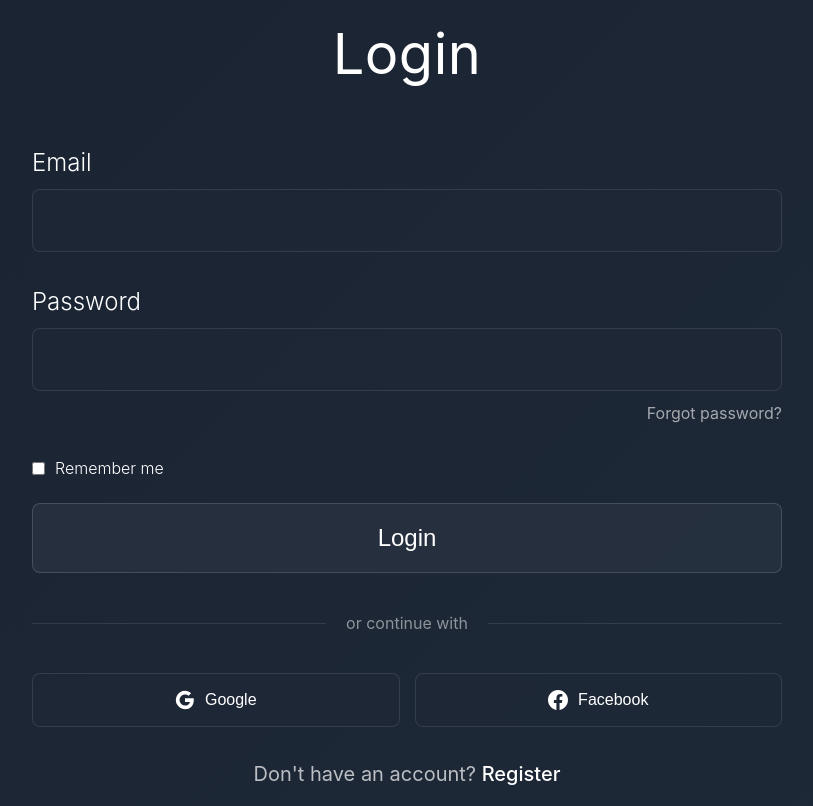
After one commit to OtavioNardini/PythonwifiScanner, a Django app: page /login/ in a window 1280 px wide. The commit adds this page. Shown: the whole page, without its empty margins (233-1046 px from the left). Run offline with Django 5.2, Linux system fonts and the light colour scheme.

Commit message:
login funcionando

```diff
--- /dev/null
+++ b/wifi_scanner/app_wifi_scanner/templates/usuarios/login.html
@@ -0,0 +1,249 @@
+<!DOCTYPE html>
+<html lang="pt-BR">
+<head>
+    <meta charset="UTF-8">
+    <meta name="viewport" content="width=device-width, initial-scale=1.0">
+    <title>Login</title>
+    <style>
+        * {
+            margin: 0;
+            padding: 0;
+            box-sizing: border-box;
+        }
+
+        body {
+            font-family: -apple-system, BlinkMacSystemFont, 'Segoe UI', Arial, sans-serif;
+            background: linear-gradient(135deg, #1a2332 0%, #1e2938 100%);
+            color: #ffffff;
+            min-height: 100vh;
+            display: flex;
+            justify-content: center;
+            align-items: center;
+            padding: 20px;
+        }
+
+        .container {
+            width: 100%;
+            max-width: 750px;
+        }
+
+        h1 {
+            font-size: 56px;
+            font-weight: 400;
+            text-align: center;
+            margin-bottom: 60px;
+            letter-spacing: 0.5px;
+        }
+
+        .form-group {
+            margin-bottom: 35px;
+        }
+
+        label {
+            display: block;
+            font-size: 24px;
+            margin-bottom: 12px;
+            font-weight: 300;
+        }
+
+        input {
+            width: 100%;
+            padding: 20px 24px;
+            font-size: 18px;
+            background: rgba(30, 41, 56, 0.6);
+            border: 1px solid rgba(255, 255, 255, 0.1);
+            border-radius: 8px;
+            color: #ffffff;
+            outline: none;
+            transition: all 0.3s;
+        }
+
+        input:focus {
+            background: rgba(30, 41, 56, 0.8);
+            border-color: rgba(255, 255, 255, 0.2);
+        }
+
+        input::placeholder {
+            color: rgba(255, 255, 255, 0.3);
+        }
+
+        .forgot-password {
+            text-align: right;
+            margin-top: 12px;
+        }
+
+        .forgot-password a {
+            color: rgba(255, 255, 255, 0.6);
+            text-decoration: none;
+            font-size: 16px;
+            transition: color 0.3s;
+        }
+
+        .forgot-password a:hover {
+            color: #ffffff;
+        }
+
+        .login-btn {
+            width: 100%;
+            padding: 20px;
+            font-size: 24px;
+            font-weight: 400;
+            background: rgba(40, 50, 65, 0.8);
+            border: 1px solid rgba(255, 255, 255, 0.15);
+            border-radius: 8px;
+            color: #ffffff;
+            cursor: pointer;
+            transition: all 0.3s;
+            margin-top: 25px;
+        }
+
+        .login-btn:hover {
+            background: rgba(50, 60, 75, 0.9);
+            border-color: rgba(255, 255, 255, 0.25);
+        }
+
+        .register-text {
+            text-align: center;
+            margin-top: 35px;
+            font-size: 20px;
+            color: rgba(255, 255, 255, 0.7);
+        }
+
+        .register-link {
+            color: #ffffff;
+            text-decoration: none;
+            font-weight: 500;
+            transition: opacity 0.3s;
+        }
+
+        .register-link:hover {
+            opacity: 0.7;
+        }
+
+        .divider {
+            display: flex;
+            align-items: center;
+            margin: 40px 0;
+        }
+
+        .divider::before,
+        .divider::after {
+            content: '';
+            flex: 1;
+            height: 1px;
+            background: rgba(255, 255, 255, 0.1);
+        }
+
+        .divider-text {
+            padding: 0 20px;
+            color: rgba(255, 255, 255, 0.5);
+            font-size: 16px;
+        }
+
+        .social-login {
+            display: flex;
+            gap: 15px;
+            margin-top: 30px;
+        }
+
+        .social-btn {
+            flex: 1;
+            padding: 16px;
+            font-size: 16px;
+            background: rgba(30, 41, 56, 0.6);
+            border: 1px solid rgba(255, 255, 255, 0.1);
+            border-radius: 8px;
+            color: #ffffff;
+            cursor: pointer;
+            transition: all 0.3s;
+            display: flex;
+            align-items: center;
+            justify-content: center;
+            gap: 10px;
+        }
+
+        .social-btn:hover {
+            background: rgba(30, 41, 56, 0.8);
+            border-color: rgba(255, 255, 255, 0.2);
+        }
+
+        .checkbox-group {
+            display: flex;
+            align-items: center;
+            gap: 10px;
+            margin-top: 20px;
+        }
+
+        .checkbox-group input[type="checkbox"] {
+            width: auto;
+            cursor: pointer;
+        }
+
+        .checkbox-group label {
+            font-size: 16px;
+            margin: 0;
+            cursor: pointer;
+        }
+    </style>
+</head>
+<body>
+    <div class="container">
+        <h1>Login</h1>
+
+        {% if erro %}
+        <div style="background: rgba(224, 120, 70, 0.2); border-left: 4px solid #e07846; padding: 20px; margin-bottom: 30px; border-radius: 8px; color: #e07846; font-size: 16px;">
+            ⚠️ {{ erro }}
+        </div>
+        {% endif %}
+
+        <form action="{% url 'login' %}" method="post">
+            {% csrf_token %}
+            <div class="form-group">
+                <label for="email">Email</label>
+                <input type="email" id="email" name="email" required>
+            </div>
+
+            <div class="form-group">
+                <label for="password">Password</label>
+                <input type="password" id="password" name="password" required>
+                <div class="forgot-password">
+                    <a href="#">Forgot password?</a>
+                </div>
+            </div>
+
+            <div class="checkbox-group">
+                <input type="checkbox" id="remember" name="remember">
+                <label for="remember">Remember me</label>
+            </div>
+
+            <button type="submit" class="login-btn">Login</button>
+
+            <div class="divider">
+                <div class="divider-text">or continue with</div>
+            </div>
+
+            <div class="social-login">
+                <button type="button" class="social-btn">
+                    <svg width="20" height="20" viewBox="0 0 24 24" fill="currentColor">
+                        <path d="M22.56 12.25c0-.78-.07-1.53-.2-2.25H12v4.26h5.92c-.26 1.37-1.04 2.53-2.21 3.31v2.77h3.57c2.08-1.92 3.28-4.74 3.28-8.09z"/>
+                        <path d="M12 23c2.97 0 5.46-.98 7.28-2.66l-3.57-2.77c-.98.66-2.23 1.06-3.71 1.06-2.86 0-5.29-1.93-6.16-4.53H2.18v2.84C3.99 20.53 7.7 23 12 23z"/>
+                        <path d="M5.84 14.09c-.22-.66-.35-1.36-.35-2.09s.13-1.43.35-2.09V7.07H2.18C1.43 8.55 1 10.22 1 12s.43 3.45 1.18 4.93l2.85-2.22.81-.62z"/>
+                        <path d="M12 5.38c1.62 0 3.06.56 4.21 1.64l3.15-3.15C17.45 2.09 14.97 1 12 1 7.7 1 3.99 3.47 2.18 7.07l3.66 2.84c.87-2.6 3.3-4.53 6.16-4.53z"/>
+                    </svg>
+                    Google
+                </button>
+                <button type="button" class="social-btn">
+                    <svg width="20" height="20" viewBox="0 0 24 24" fill="currentColor">
+                        <path d="M24 12.073c0-6.627-5.373-12-12-12s-12 5.373-12 12c0 5.99 4.388 10.954 10.125 11.854v-8.385H7.078v-3.47h3.047V9.43c0-3.007 1.792-4.669 4.533-4.669 1.312 0 2.686.235 2.686.235v2.953H15.83c-1.491 0-1.956.925-1.956 1.874v2.25h3.328l-.532 3.47h-2.796v8.385C19.612 23.027 24 18.062 24 12.073z"/>
+                    </svg>
+                    Facebook
+                </button>
+            </div>
+
+            <div class="register-text">
+                Don't have an account? <a href="{% url 'cadastro' %}" class="register-link">Register</a>
+            </div>
+        </form>
+    </div>
+</body>
+</html>
--- a/wifi_scanner/app_wifi_scanner/views.py
+++ b/wifi_scanner/app_wifi_scanner/views.py
@@ -1,19 +1,60 @@
-from django.shortcuts import render
+from django.shortcuts import render, redirect
 from .models import Usuario
 
-# Create your views here.
 def home(request):
+    # Verificar se o usuário está logado (via sessão)
+    if 'usuario_id' not in request.session:
+        return redirect('login')
     return render(request, 'usuarios/home.html')
+
 def cadastro(request):
-    return render(request, 'usuarios/cadastro.html')
+    if request.method == 'GET':
+        return render(request, 'usuarios/cadastro.html')
+    else:
+        nome = request.POST.get('nome')
+        email = request.POST.get('email')
+        senha = request.POST.get('senha')
+        erro = None
+
+        # Verificar se já existe usuário com o mesmo nome
+        if Usuario.objects.filter(nome=nome).exists():
+            erro = f"Username '{nome}' já existe. Escolha outro."
+        # Verificar se já existe usuário com o mesmo email
+        elif Usuario.objects.filter(email=email).exists():
+            erro = f"Email '{email}' já está registrado."
+        else:
+            # Se passou na validação, criar o usuário
+            novo_usuario = Usuario.objects.create(nome=nome, email=email, senha=senha)
+            novo_usuario.save()
+            return render(request, 'usuarios/cadastro.html', {'sucesso': 'Usuário cadastrado com sucesso!'})
+
+    return render(request, 'usuarios/cadastro.html', {'erro': erro})
 
 def usuarios(request):
-    novo_usuario = Usuario()
-    novo_usuario.nome = request.POST.get('nome')
-    novo_usuario.email = request.POST.get('email')
-    novo_usuario.senha = request.POST.get('senha')
-    novo_usuario.save()
+    # Verificar se o usuário está logado (via sessão)
+    if 'usuario_id' not in request.session:
+        return redirect('login')
+    usuarios = {'usuarios': Usuario.objects.all()}
+    return render(request, 'usuarios/usuarios.html', usuarios)
 
-    usuarios = {'usuarios': Usuario.objects.all()}
+def login(request):
+    if request.method == 'GET':
+        return render(request, 'usuarios/login.html')
+    else:
+        email = request.POST.get('email', '').strip()
+        senha = request.POST.get('password', '').strip()
 
-    return render(request, 'usuarios/usuarios.html', usuarios)
+        # Validar se os campos foram preenchidos
+        if not email or not senha:
+            return render(request, 'usuarios/login.html', {'erro': 'Email e senha são obrigatórios.'})
+
+        # Verificar se o usuário existe com email e senha
+        usuario = Usuario.objects.filter(email=email, senha=senha).first()
+        if usuario:
+            request.session['usuario_id'] = usuario.id_usuario
+            request.session['usuario_nome'] = usuario.nome
+            request.session['usuario_email'] = usuario.email
+            request.session.set_expiry(86400)  # Sessão de 24 horas
+            return redirect('home')
+        else:
+            return render(request, 'usuarios/login.html', {'erro': 'Email ou senha inválidos.'})
--- a/wifi_scanner/wifi_scanner/settings.py
+++ b/wifi_scanner/wifi_scanner/settings.py
@@ -116,3 +116,6 @@ USE_TZ = True
 # https://docs.djangoproject.com/en/6.0/howto/static-files/
 
 STATIC_URL = 'static/'
+
+# Login URL
+LOGIN_URL = 'login'
--- a/wifi_scanner/wifi_scanner/urls.py
+++ b/wifi_scanner/wifi_scanner/urls.py
@@ -24,4 +24,5 @@ urlpatterns = [
     path('', views.home, name='home'),
     path('cadastro/', views.cadastro, name='cadastro'),
     path('usuarios/', views.usuarios, name='usuarios'),
+    path('login/', views.login, name='login'),
 ]
```
Also changed, not shown: wifi_scanner/app_wifi_scanner/templates/usuarios/cadastro.html (+14 -2 lines), wifi_scanner/db.sqlite3.
